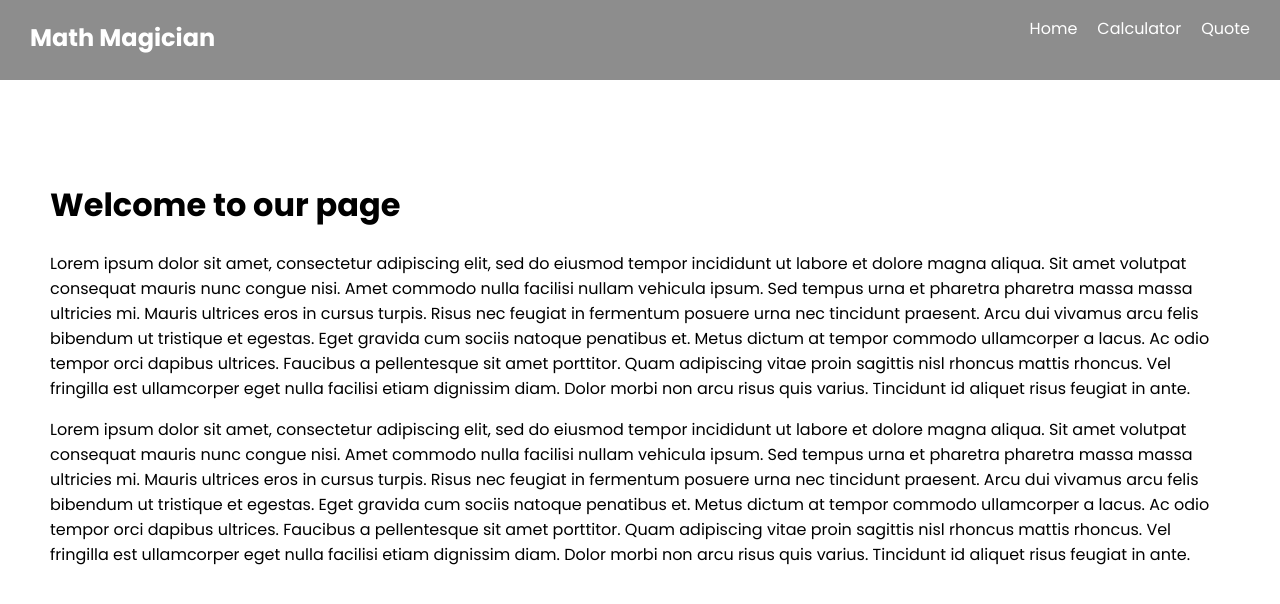
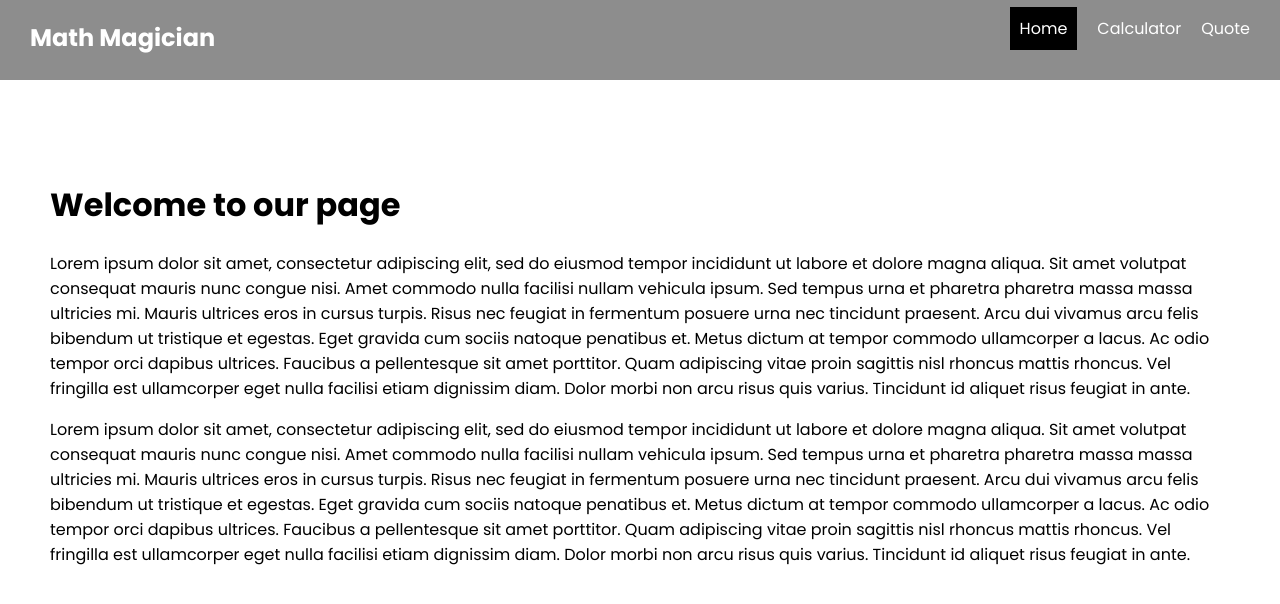
Before and after one commit to samlorlah/math-magicians, a React (Create React App) app: page / in a window 1280 px wide. Shown: the top 604 px of the page. Built offline with nearby package versions, Linux system fonts and the light colour scheme.

Commit message:
Add style to navlink

```diff
--- a/src/components/Navbar.js
+++ b/src/components/Navbar.js
@@ -1,5 +1,5 @@
 import React from 'react';
-import { Link } from 'react-router-dom';
+import { NavLink } from 'react-router-dom';
 
 function Navbar() {
   return (
@@ -7,13 +7,13 @@ function Navbar() {
       <h2 className="Logo">Math Magician</h2>
       <ul>
         <li>
-          <Link style={{ textDecoration: 'none', color: '#fff' }} to="/">Home</Link>
+          <NavLink end activeClassName="active" style={{ textDecoration: 'none', color: '#fff' }} to="/">Home</NavLink>
         </li>
         <li>
-          <Link style={{ textDecoration: 'none', color: '#fff' }} to="/calculator">Calculator</Link>
+          <NavLink activeClassName="active" style={{ textDecoration: 'none', color: '#fff' }} to="/calculator">Calculator</NavLink>
         </li>
         <li>
-          <Link style={{ textDecoration: 'none', color: '#fff' }} to="/quote">Quote</Link>
+          <NavLink activeClassName="active" style={{ textDecoration: 'none', color: '#fff' }} to="/quote">Quote</NavLink>
         </li>
       </ul>
     </nav>
--- a/src/index.css
+++ b/src/index.css
@@ -74,6 +74,11 @@ nav ul li {
   text-decoration: none;
 }
 
+.active {
+  background-color: black;
+  padding: 10px;
+}
+
 main {
   position: relative;
   top: 80px;
```
